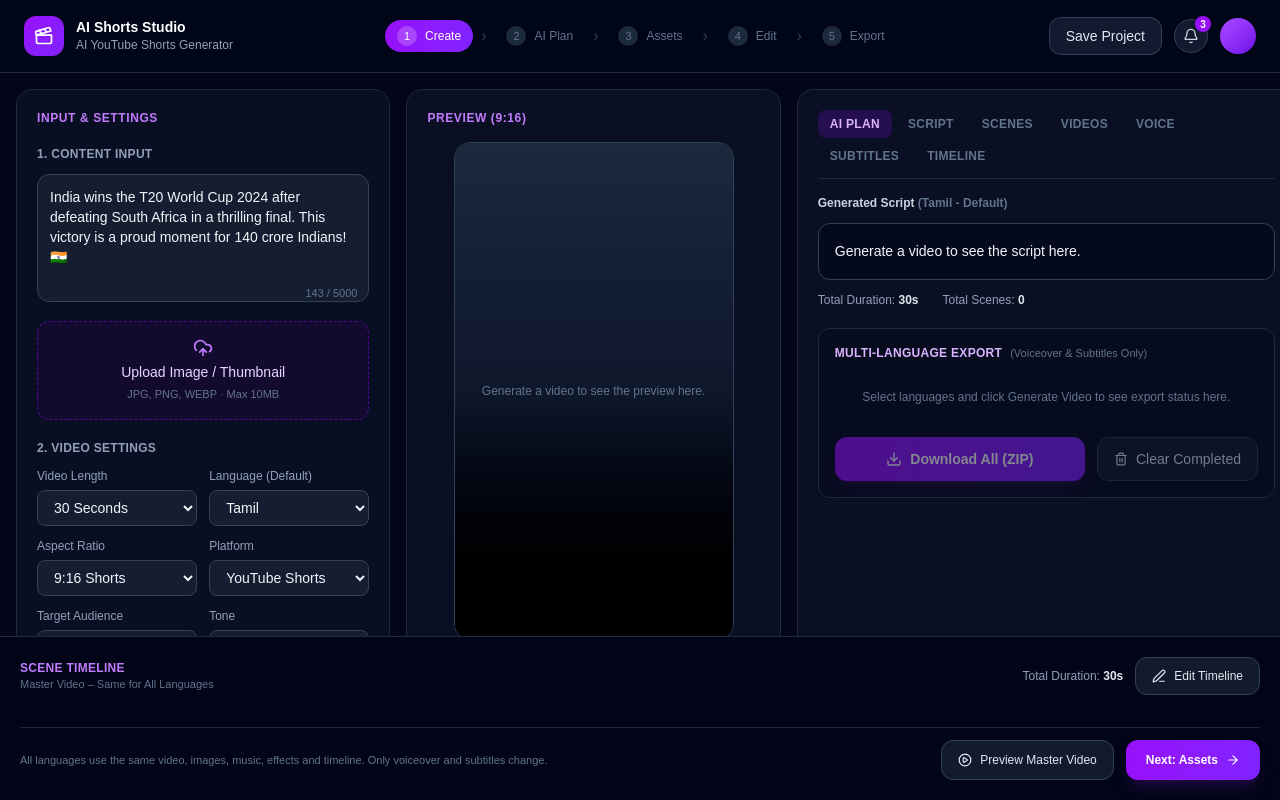
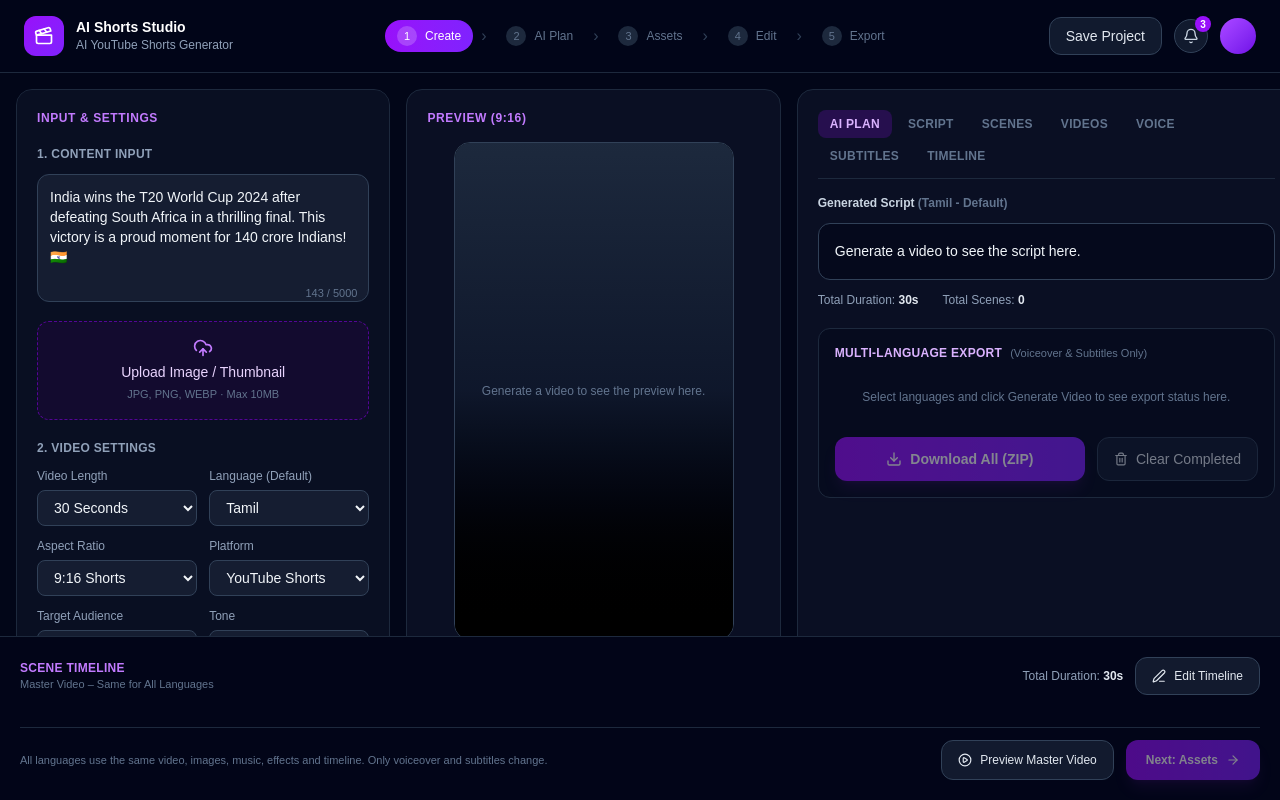
Before and after one commit to kannammaiglasgow-prog/videoMakingTool, a Next.js app: page /create in a window 1280 px wide. Built offline with nearby package versions, Linux system fonts and the light colour scheme.

Commit message:
Fix: Pass onNextStep route transition handler to SceneTimeline in CreatePage

```diff
--- a/app/create/page.tsx
+++ b/app/create/page.tsx
@@ -1,6 +1,7 @@
 "use client";
 
 import { useState } from "react";
+import { useRouter } from "next/navigation";
 import { GeneratedProject, Language, ProjectSettings } from "@/types/project";
 import { LanguageExportRow, LanguageOption, OutputTab, StudioScene, StudioStatus } from "@/types/studio";
 import { DEFAULT_CONTENT_INPUT, DEFAULT_SETTINGS, LANGUAGE_OPTIONS } from "@/lib/studio/mockData";
@@ -36,6 +37,7 @@
 }
 
 export default function CreatePage() {
+  const router = useRouter();
   const [content, setContent] = useState(DEFAULT_CONTENT_INPUT);
   const [imageDataUrl, setImageDataUrl] = useState<string | undefined>(undefined);
   const [settings, setSettings] = useState<ProjectSettings>(DEFAULT_SETTINGS);
@@ -306,7 +308,16 @@
         />
       </div>
 
-      <SceneTimeline scenes={studioScenes} totalDuration={primaryProject?.duration ?? settings.duration} />
+      <SceneTimeline
+        scenes={studioScenes}
+        totalDuration={primaryProject?.duration ?? settings.duration}
+        onNextStep={() => {
+          if (primaryProject) {
+            router.push(`/preview/${primaryProject.id}`);
+          }
+        }}
+        nextDisabled={!primaryProject}
+      />
     </div>
   );
 }
```
